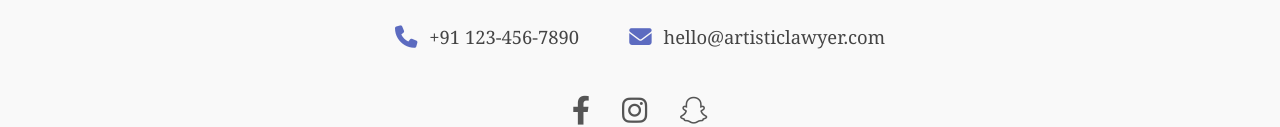
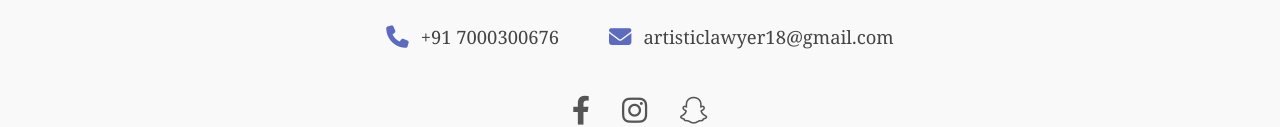
Before and after one commit to navbodhDeveloper/Artistic-Lawyer, a plain HTML site: page index.html in a window 1280 px wide. Shown: the part 3810-3937 px from the top of the page. Drawn offline with Linux system fonts and the light colour scheme; a script that the page names is missing.

Commit message:
first commit

```diff
--- a/index.html
+++ b/index.html
@@ -134,12 +134,12 @@
   <div class="footer-wrapper">
     <h3 class="footer-heading">Get in Touch with Us</h3>
     <div class="footer-contacts">
-      <div class="contact-item"><i class="fas fa-phone"></i> <a href="tel:+911234567890">+91 123‑456‑7890</a></div>
-      <div class="contact-item"><i class="fas fa-envelope"></i> <a href="mailto:hello@artisticlawyer.com">hello@artisticlawyer.com</a></div>
+      <div class="contact-item"><i class="fas fa-phone"></i> <a href="tel:+911234567890">+91 7000300676</a></div>
+      <div class="contact-item"><i class="fas fa-envelope"></i> <a href="mailto:hello@artisticlawyer.com">artisticlawyer18@gmail.com</a></div>
     </div>
     <div class="social-icons">
       <a href="#" target="_blank"><i class="fab fa-facebook-f"></i></a>
-      <a href="#" target="_blank"><i class="fab fa-instagram"></i></a>
+      <a href="https://www.instagram.com/artistic_lawyer?igsh=amd2dHdiYXVsOTk=" target="_blank"><i class="fab fa-instagram"></i></a>
       <a href="#" target="_blank"><i class="fab fa-snapchat"></i></a>
     </div>
     <p class="footer‑copyright">&copy; 2025 Artistic Lawyer. All rights reserved.</p>
```
